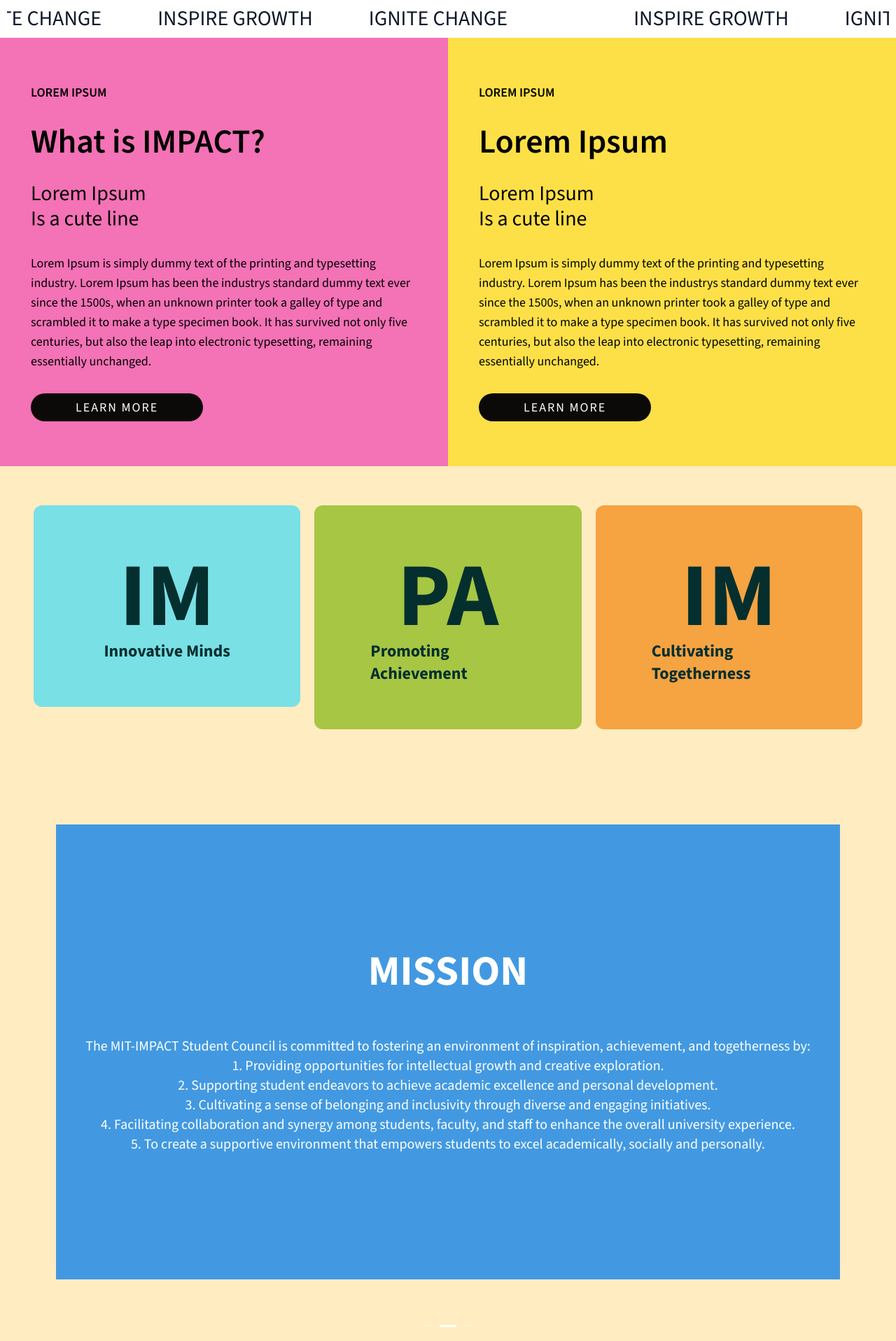
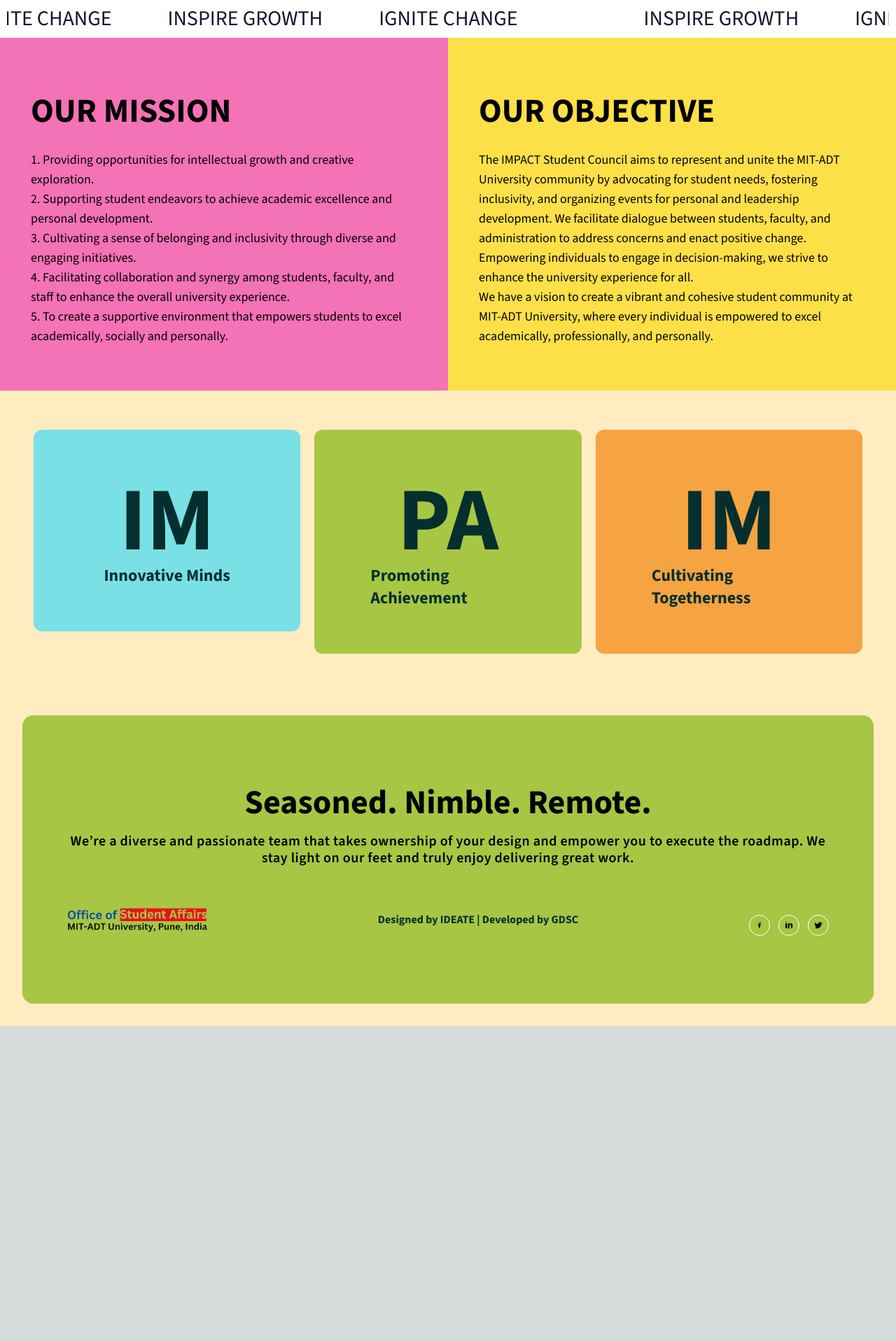
Before and after one commit to Akshat-Vashisht/student-council-website-v2, a Next.js app: page / in a window 1280 px wide. Shown: the part 824-2740 px from the top of the page at 70% size. After the commit the page ends 2290 px from the top, so only its background shows below. Built offline with nearby package versions, Linux system fonts and the light colour scheme.

Commit message:
fix(home): add content and remove carousel

```diff
--- a/app/(root)/page.js
+++ b/app/(root)/page.js
@@ -1,7 +1,7 @@
 import Hero from "@components/Home/Hero";
 import Impact from "@components/Home/Impact";
 import Scroll from "@components/Home/Scroll.js";
-import Vision from "@components/Home/Vision";
+// import Vision from "@components/Home/Vision";
 import What from "@components/Home/What";
 
 function Home() {
@@ -11,7 +11,7 @@ function Home() {
       <Scroll />
       <What />
       <Impact />
-      <Vision />
+      {/* <Vision /> */}
     </div>
   );
 }
--- a/components/Home/Hero.js
+++ b/components/Home/Hero.js
@@ -1,6 +1,7 @@
 "use client";
 import Image from "next/image";
 import Star from "@components/Shared/Star";
+import Link from "next/link";
 import Exclaim from "@components/Shared/Exclaim";
 import Button from "@components/Shared/Button";
 import { useEffect, useState } from "react";
@@ -34,10 +35,10 @@ function Hero() {
             </span>
           </h1>
           <h3 className="w-3/4 text-xl text-[#083133] font-black">
-            Lorem ipsum dolor sit. Lorem, ipsum dolor.
+            Take a leap with MIT ADT STUDENT COUNCIL
           </h3>
           <button className="text-[#A7C643] bg-black py-1 w-[15rem] rounded-full uppercase">
-            Book Now!
+            <Link href="/team">Meet the team</Link>
           </button>
         </div>
         <div className=" flex items-center border-[6px] mdM:w-full border-white rounded-[1.1rem]">
--- a/components/Home/Vision.js
+++ /dev/null
@@ -1,87 +0,0 @@
-import React from "react";
-import { Carousel } from "antd";
-
-const contentStyle = {
-  height: "750px",
-  color: "#fff",
-  display: "flex",
-  justifyContent: "center",
-  alignItems: "center",
-  textAlign: "center",
-  background: "#4299e1",
-  padding: "20px",
-};
-
-const scrollableContentStyle = {
-  ...contentStyle,
-  maxHeight: "650px",
-  overflowY: "auto",
-  scrollBehavior: "smooth",
-};
-
-const App = () => (
-  <div className="carousel-container overflow-y-auto max-h-96 lg:max-h-full smM:h-[550px] ">
-    <Carousel autoplay className="p-20 bg-[#FFECC1]">
-      <div>
-        <div
-          style={scrollableContentStyle}
-          className="flex flex-col text-xl smM:text-sm gap-16 smM:gap-6 smM:h-max"
-        >
-          <div className="text-6xl mdM:text-4xl smM:text-2xl font-bold">
-            <h3>VISION</h3>
-          </div>
-          <p>
-            To create a vibrant and cohesive student community at MIT-ADT
-            University, where every individual is empowered to excel
-            academically, professionally, and personally
-          </p>
-        </div>
-      </div>
-      <div>
-        <div
-          style={scrollableContentStyle}
-          className="flex flex-col text-xl smM:text-sm gap-16 smM:gap-6 smM:h-max"
-        >
-          <div className="text-6xl mdM:text-4xl smM:text-2xl font-bold">
-            <h3>MISSION</h3>
-          </div>
-          <p>
-            The MIT-IMPACT Student Council is committed to fostering an
-            environment of inspiration, achievement, and togetherness by:
-            <br /> 1. Providing opportunities for intellectual growth and
-            creative exploration.
-            <br /> 2. Supporting student endeavors to achieve academic
-            excellence and personal development.
-            <br /> 3. Cultivating a sense of belonging and inclusivity through
-            diverse and engaging initiatives.
-            <br /> 4. Facilitating collaboration and synergy among students,
-            faculty, and staff to enhance the overall university experience.
-            <br /> 5. To create a supportive environment that empowers students
-            to excel academically, socially and personally.
-          </p>
-        </div>
-      </div>
-      <div>
-        <div
-          style={scrollableContentStyle}
-          className="flex flex-col text-xl smM:text-sm gap-16 smM:gap-6 smM:h-max"
-        >
-          <div className="text-6xl mdM:text-4xl smM:text-2xl font-bold">
-            <h3>OBJECTIVE</h3>
-          </div>
-          <p>
-            The MIT-IMPACT Student council aims to represent and unite the
-            MIT-ADT University community by advocating for student needs,
-            fostering inclusivity, and organizing events for personal and
-            leadership development. We facilitate dialogue between students,
-            faculty, and administration to address concerns and enact positive
-            change. Empowering individuals to engage in decision-making, we
-            strive to enhance the university experience for all
-          </p>
-        </div>
-      </div>
-    </Carousel>
-  </div>
-);
-
-export default App;
--- a/components/Home/What.js
+++ b/components/Home/What.js
@@ -1,4 +1,3 @@
-import Button from "@components/Shared/Button";
 import React from "react";
 
 function What() {
@@ -7,44 +6,55 @@ function What() {
       <div className="flex flex-col md:flex-row ">
         <div className="flex flex-col w-full md:w-1/2">
           <div className="flex flex-col justify-center px-6 py-8 md:px-11 md:py-16 text-lg text-black bg-pink-400">
-            <div className="font-semibold">LOREM IPSUM</div>
-            <div className="mt-8 text-4xl md:text-5xl font-semibold">
-              What is IMPACT?
+            <div className="mt-4 text-4xl md:text-5xl font-bold ">
+              OUR MISSION
             </div>
-            <div className="mt-8 text-3xl whitespace-nowrap">Lorem Ipsum</div>
-            <div className="text-3xl whitespace-nowrap">Is a cute line</div>
             <div className="mt-8">
               <p className="max-w-full">
-                Lorem Ipsum is simply dummy text of the printing and typesetting
-                industry. Lorem Ipsum has been the industrys standard dummy text
-                ever since the 1500s, when an unknown printer took a galley of
-                type and scrambled it to make a type specimen book. It has
-                survived not only five centuries, but also the leap into
-                electronic typesetting, remaining essentially unchanged.
+                1. Providing opportunities for intellectual growth and creative
+                exploration.
+              </p>
+              <p className="max-w-full">
+                2. Supporting student endeavors to achieve academic excellence
+                and personal development.
+              </p>
+              <p className="max-w-full">
+                3. Cultivating a sense of belonging and inclusivity through
+                diverse and engaging initiatives.
+              </p>
+              <p className="max-w-full">
+                4. Facilitating collaboration and synergy among students,
+                faculty, and staff to enhance the overall university experience.
+              </p>
+              <p className="max-w-full">
+                5. To create a supportive environment that empowers students to
+                excel academically, socially and personally.
               </p>
             </div>
-            <Button />
           </div>
         </div>
         <div className="flex flex-col w-full md:w-1/2  md:mt-0">
           <div className="flex flex-col justify-center px-6 py-8 md:px-11 md:py-16 text-lg text-black bg-yellow-300">
-            <div className="font-semibold">LOREM IPSUM</div>
-            <div className="mt-8 text-4xl md:text-5xl font-semibold">
-              Lorem Ipsum
+            <div className="mt-4 text-4xl md:text-5xl font-bold">
+              OUR OBJECTIVE
             </div>
-            <div className="mt-8 text-3xl whitespace-nowrap">Lorem Ipsum</div>
-            <div className="text-3xl whitespace-nowrap">Is a cute line</div>
             <div className="mt-8">
               <p className="max-w-full">
-                Lorem Ipsum is simply dummy text of the printing and typesetting
-                industry. Lorem Ipsum has been the industrys standard dummy text
-                ever since the 1500s, when an unknown printer took a galley of
-                type and scrambled it to make a type specimen book. It has
-                survived not only five centuries, but also the leap into
-                electronic typesetting, remaining essentially unchanged.
+                The IMPACT Student Council aims to represent and unite the
+                MIT-ADT University community by advocating for student needs,
+                fostering inclusivity, and organizing events for personal and
+                leadership development. We facilitate dialogue between students,
+                faculty, and administration to address concerns and enact
+                positive change. Empowering individuals to engage in
+                decision-making, we strive to enhance the university experience
+                for all.
+              </p>
+              <p className="max-w-full">
+                We have a vision to create a vibrant and cohesive student
+                community at MIT-ADT University, where every individual is
+                empowered to excel academically, professionally, and personally.
               </p>
             </div>
-            <Button />
           </div>
         </div>
       </div>
```
Also changed, not shown: components/Home/Team/Image.js (deleted), components/Home/Team/Text.js (deleted).
